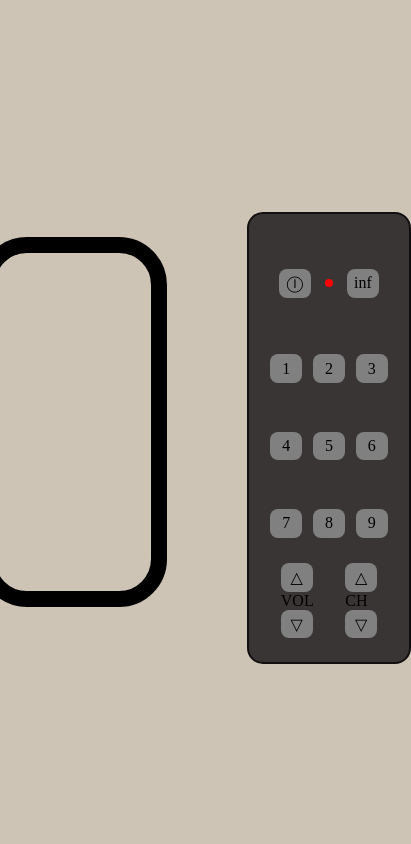
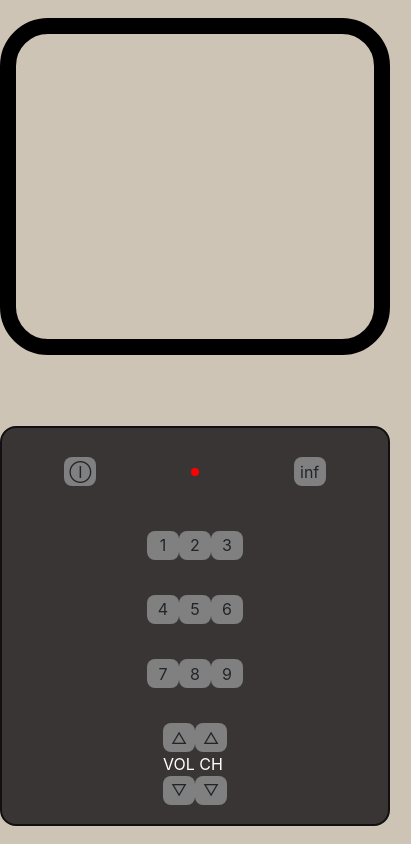
Before and after one commit to yoanastamenova/InteractiveTV, a plain HTML site: page index.html in a window 390 px wide. Shown: the whole page, 411 px wide, since content can reach past the window. Drawn offline with nearby package versions, Linux system fonts and the light colour scheme.

Commit message:
Added bootstrap to make it responsive but it has to be fixed

```diff
--- a/css/styles.css
+++ b/css/styles.css
@@ -1,23 +1,9 @@
 body {
     padding: 0;
     margin: 0;
-
-    width: 100vw;
-    height: 100vh;
-
     background-color: rgb(206, 196, 182);
-
-    display: flex;
-    flex-direction: row;
-    justify-content: center;
-    align-items: center;
 }
 
-.container {
-    display: flex;
-    justify-content: center;
-    align-items: center;
-}
 
 .television {
     height: 40vh;
@@ -27,10 +13,6 @@ body {
     display: flex;
     justify-content: center;
     align-items: center;
-    -webkit-border-radius: 3em;
-    -moz-border-radius: 3em;
-    -ms-border-radius: 3em;
-    -o-border-radius: 3em;
 }
 
 .screenOff img {
@@ -41,7 +23,6 @@ body {
     width: 100%;
     height: 100%;
     object-fit: cover;
-
     border-radius: 1em;
 }
 
@@ -60,32 +41,20 @@ body {
 #screen {
     width: 100%;
     height: 100%;
-
     border-radius: 1em;
-
     display: flex;
-    flex-direction: row;
     justify-content: center;
     align-items: center;
-
     position: relative;
-
-    box-sizing: content-box;
-    -webkit-border-radius: 1em;
-    -moz-border-radius: 1em;
-    -ms-border-radius: 1em;
-    -o-border-radius: 1em;
 }
 
 #tv-info {
     color: red;
     font-weight: bold;
     font-style: italic;
-
     position: absolute;
     top: 1em;
     left: 1em;
-
     display: flex;
     align-items: center;
     justify-content: center;
@@ -97,11 +66,8 @@ img {
 }
 
 .remote {
-    width: 10em;
-    height: 28em;
-
-    margin-left: 5em;
-    margin-top: 2em;
+    width: 1em;
+    height: 25em;
     border-radius: 1em;
 
 
@@ -110,7 +76,6 @@ img {
     align-items: center;
     justify-content: space-evenly;
 
-    box-sizing: content-box;
     border: 2px solid rgb(17, 15, 15);
     background-color: rgb(58, 53, 53);
 }
@@ -120,31 +85,20 @@ img {
 }
 
 #rowSup {
-
     height: 3em;
-    width: 8em;
-
-    display: flex;
-    justify-content: space-evenly;
-    align-items: center;
-
+    width: 100%;
 }
-
 
 #power.ON {
     background-color: green;
-
     border-radius: 50%;
-
     width: 0.5em;
     height: 0.5em;
 }
 
 #power.OFF {
     background-color: red;
-
     border-radius: 50%;
-
     width: 0.5em;
     height: 0.5em;
 }
@@ -152,56 +106,13 @@ img {
 .button {
     width: 2em;
     height: 1.8em;
-
     display: flex;
-    justify-content: space-around;
+    justify-content: center;
     align-items: center;
-    box-sizing: content-box;
-
     border-radius: 0.5em;
     background-color: gray;
-
 }
 
-#row1 {
-    height: 2em;
-    width: 8em;
-
-    display: flex;
-    justify-content: space-around;
-    align-items: center;
-    flex-direction: center;
-
+.text-vol, .text-ch {
+    color: white;
 }
-
-#row2 {
-    height: 2em;
-    width: 8em;
-
-    display: flex;
-    justify-content: space-around;
-    align-items: center;
-    flex-direction: center;
-
-}
-
-#row3 {
-    height: 2em;
-    width: 8em;
-
-    display: flex;
-    justify-content: space-around;
-    align-items: center;
-    flex-direction: center;
-
-}
-
-#rowBot {
-    height: 2em;
-    width: 8em;
-
-    display: flex;
-    justify-content: space-around;
-    align-items: center;
-    flex-direction: center;
-}
--- a/index.html
+++ b/index.html
@@ -5,12 +5,14 @@
     <meta charset="UTF-8">
     <meta name="viewport" content="width=device-width, initial-scale=1.0">
     <title>My TV</title>
+    <link href="https://maxcdn.bootstrapcdn.com/bootstrap/4.5.2/css/bootstrap.min.css" rel="stylesheet">
     <link href="./css/styles.css" rel="stylesheet">
 </head>
 
 <body>
     <div class="container">
-        <div class="television">
+        <div class="row justify-content-center align-items-center vh-100">
+            <div class="col-12 col-md-8 television">
                 <div id="screen" class="screenOff">
                     <div id="tv-info" class="info-off">
                         <div id="infoScreen"></div>
@@ -29,40 +31,47 @@
                 </div>
             </div>
 
-        <div class="remote">
-            <div id="rowSup">
+             <div class="col-12 col-md-2"></div>
+
+            <div class="col-12 col-md-4 remote">
+                <div id="rowSup" class="d-flex justify-content-around align-items-center mb-3">
                     <div class="button" id="butOnOff">Ⓘ</div>
-                <div class="OFF" id="power"></div>
+                    <div id="power" class="OFF"></div>
                     <div class="button" id="info">inf</div>
                 </div>
-            <div id="row1">
+                <div id="row1" class="d-flex justify-content-around align-items-center mb-3">
                     <div class="button" id="chan1">1</div>
                     <div class="button" id="chan2">2</div>
                     <div class="button" id="chan3">3</div>
                 </div>
-            <div id="row2">
+                <div id="row2" class="d-flex justify-content-around align-items-center mb-3">
                     <div class="button" id="chan4">4</div>
                     <div class="button" id="chan5">5</div>
                     <div class="button" id="chan6">6</div>
                 </div>
-            <div id="row3">
+                <div id="row3" class="d-flex justify-content-around align-items-center mb-3">
                     <div class="button" id="chan7">7</div>
                     <div class="button" id="chan8">8</div>
                     <div class="button" id="chan9">9</div>
                 </div>
-            <div id="rowBot">
-                <div class="volume">
+                <div id="rowBot" class="d-flex justify-content-around align-items-center">
+                    <div class="volume d-flex flex-column align-items-center">
                         <div class="button" id="volUp">△</div>
-                <div class="text-vol" id="power">VOL</div>
+                        <div class="text-vol">VOL</div>
                         <div class="button" id="volDown">▽</div>
                     </div>
-                <div class="channel">
+                    <div class="channel d-flex flex-column align-items-center">
                         <div class="button" id="chUp">△</div>
-                <div class="text-ch" id="power">CH</div>
+                        <div class="text-ch">CH</div>
                         <div class="button" id="chDown">▽</div>
                     </div>
                 </div>
             </div>
+        </div>
+    </div>
+    <script src="https://code.jquery.com/jquery-3.5.1.slim.min.js"></script>
+    <script src="https://cdn.jsdelivr.net/npm/@popperjs/core@2.5.4/dist/umd/popper.min.js"></script>
+    <script src="https://maxcdn.bootstrapcdn.com/bootstrap/4.5.2/js/bootstrap.min.js"></script>
     <script src="./js/main.js"></script>
 </body>
 
```
Lines whose indentation alone changed are shown as unchanged.
